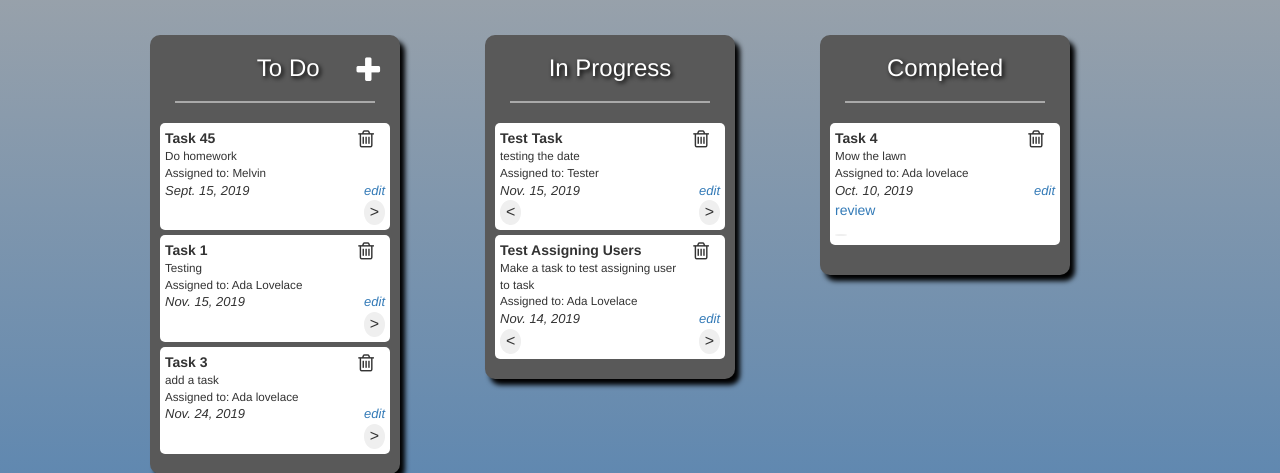
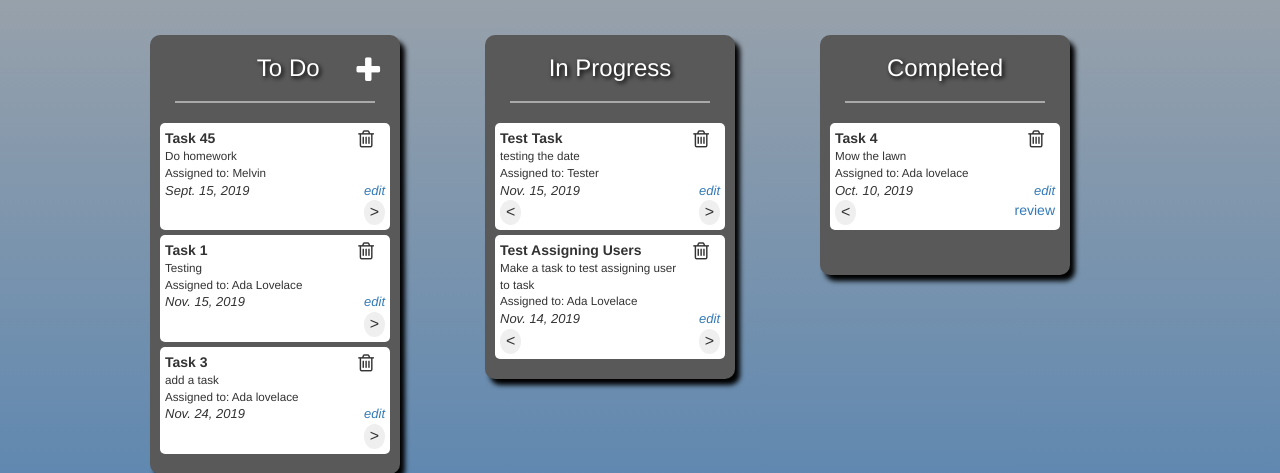
Before and after one commit to Rossmallow/CSC394_CapstoneProject, a Django app: page /tasks/ in a window 1280 px wide. Shown: the part 152-625 px from the top of the page. Run offline with Django 3.2, Linux system fonts and the light colour scheme; a user stored in the database is signed in; data comes from the database, SQL or seed files in the repository; both versions use the stored data as it was after the commit; parts of the project's set-up code (start-up, migrations or seed data) failed here and were passed over; some libraries are stand-ins or nearby versions.

Commit message:
commit for stylings tasks Page for redirect on review

```diff
--- a/csc394/csc394/templates/tasks.html
+++ b/csc394/csc394/templates/tasks.html
@@ -338,7 +338,7 @@
         <h3 style="color: white;">Completed</h3>
         <hr>
         {% for items in completed%}
-        <div class="todo-task" id="taskBlock">
+        <div class="todo-task" id="taskBlock" style="min-height: xxx; overflow: hidden;">
             <div class="task-header">
                 {{ items.title}}
                 <form action="/deleteTodo/{{items.id}}/" style="float: right;" method="post">
@@ -354,11 +354,11 @@
                 {{ items.date}}
                 <a href="/tasks/{{items.id}}/" style="float: right;">edit</a>
             </div>
-            <a href="/reviews/{{items.id}}/">review</a>
-            <form action='/changeStatus/{{items.id}}/' method="post">
+            <a href="/reviews/{{items.id}}/" style="float: right;">review</a>
+            <form action='/changeStatus/{{items.id}}/' method="post" style="float: left;">
                 {% csrf_token %}
                 <button type='submit' style="border-radius: 50%; border: black; font-size: medium;">
-                </button> <input type="hidden" value="inProgress" name="status" />
+                    < </button> <input type="hidden" value="inProgress" name="status" />
             </form>
 
         </div>
```
Also changed, not shown: csc394/db.sqlite3.
